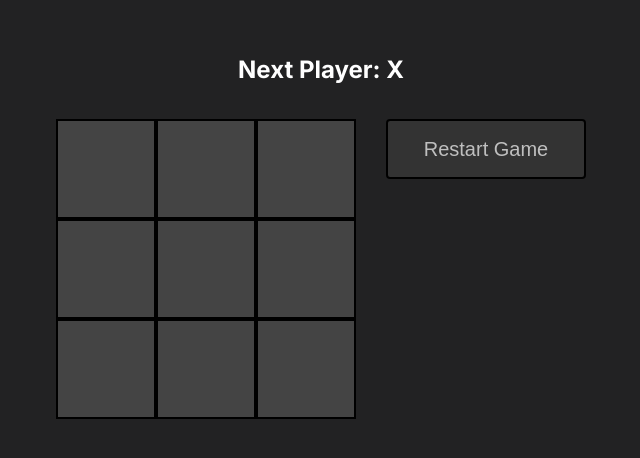
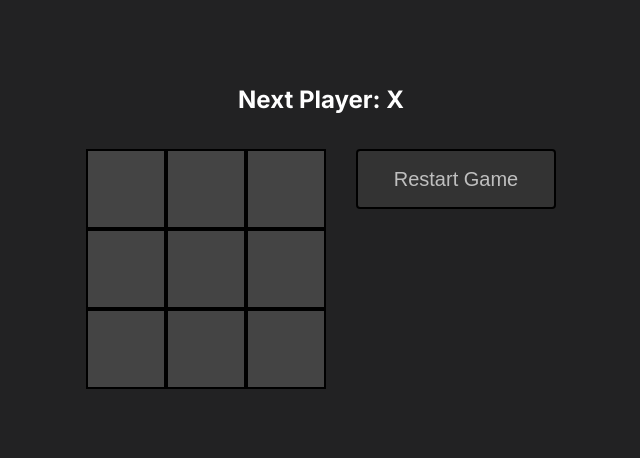
Before and after one commit to aasmart/nextjs-tic-tac-toe, a Next.js app: page / in a window 1280 px wide. Shown: the part 166-624 px from the top of the page, without its empty margins (319-959 px from the left). Built offline with nearby package versions, Linux system fonts and the light colour scheme.

Commit message:
Reduced the size of squares

```diff
--- a/src/app/globals.css
+++ b/src/app/globals.css
@@ -57,7 +57,7 @@ main h2 {
 }
 
 .board {
-  --grid-square-size: 100px;
+  --grid-square-size: 80px;
 
   grid-area: board;
   display: grid;
```
